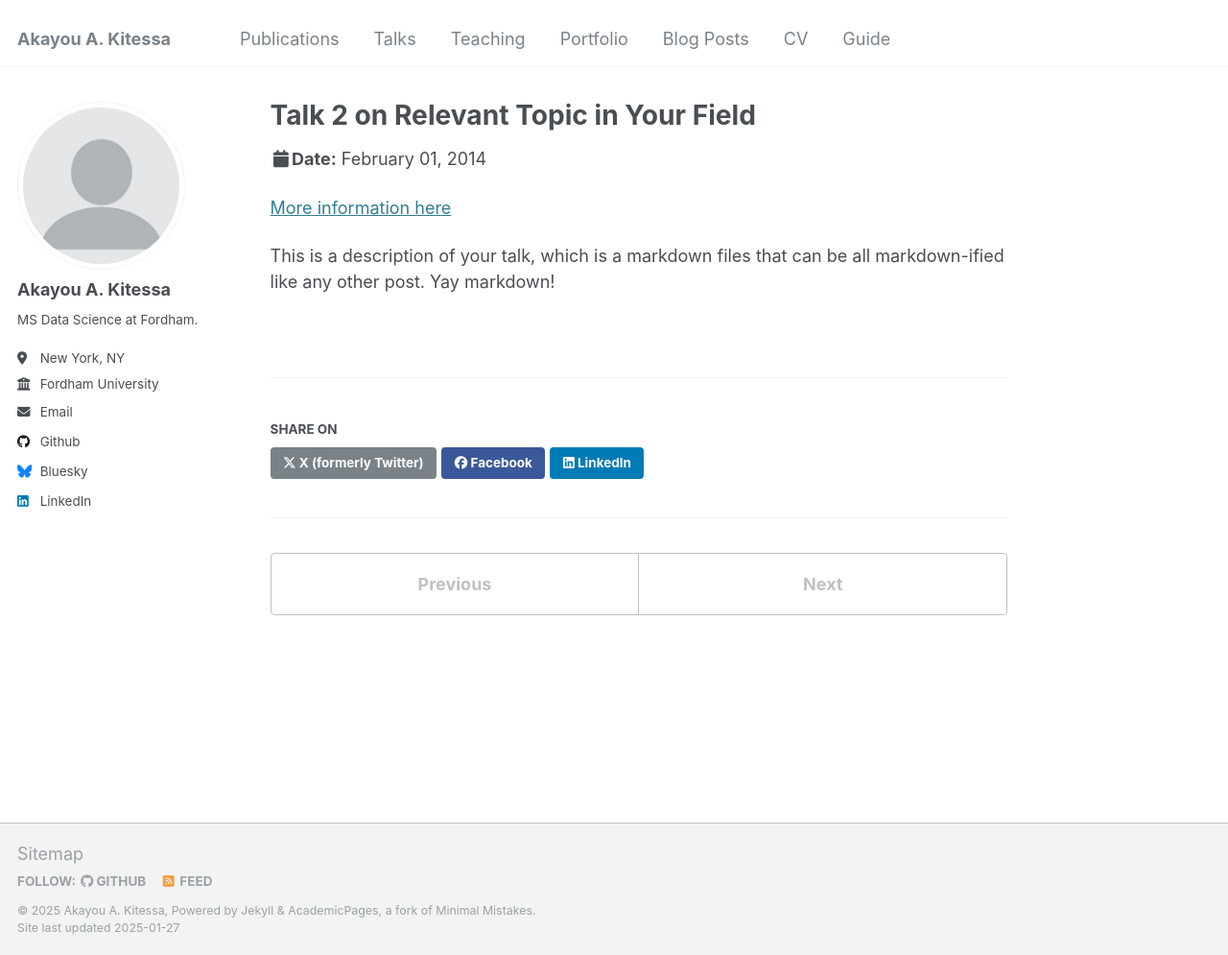
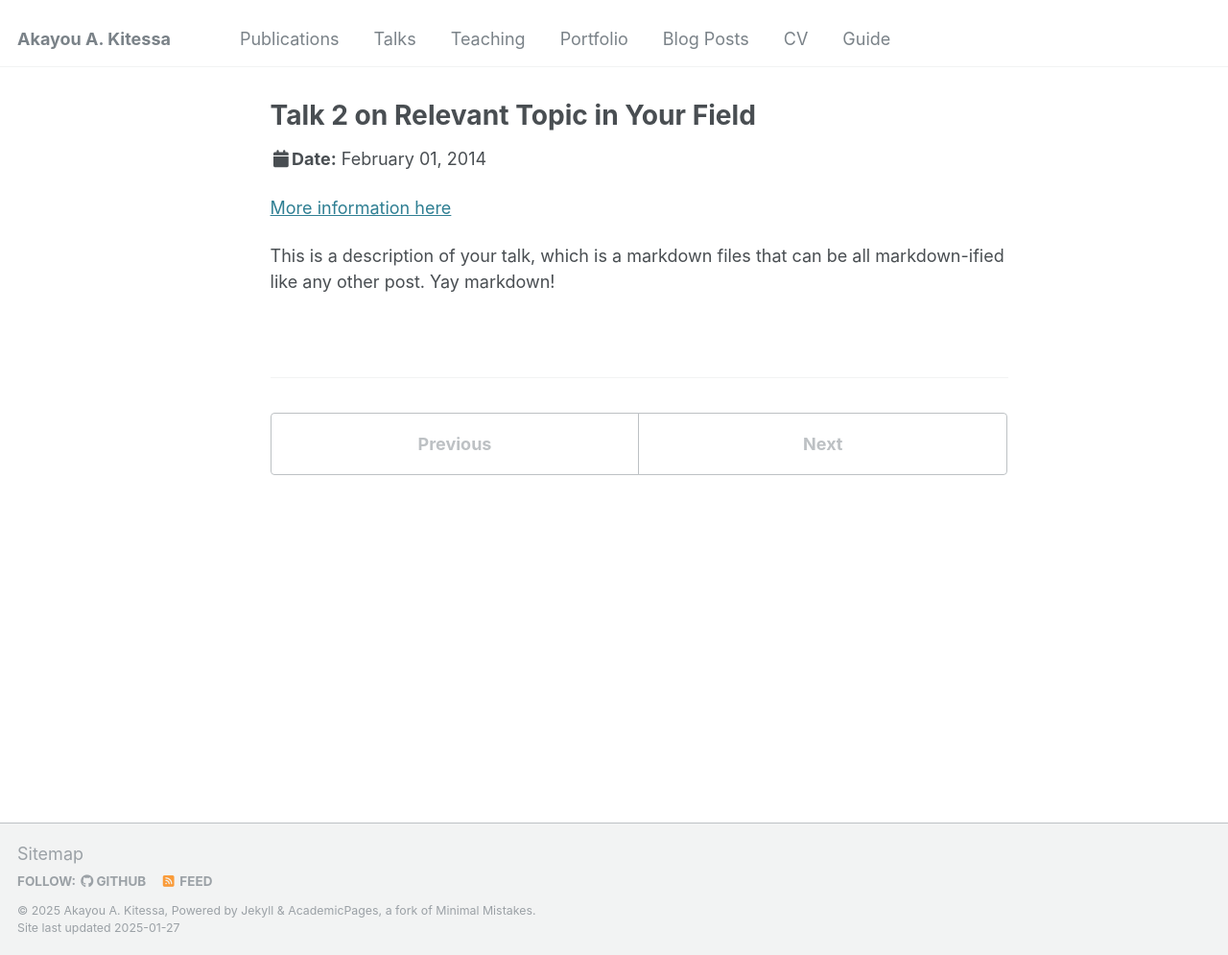
Before and after one commit to akuadane/akuadane.github.io, a Jekyll site: the page built from _talks/2014-02-01-talk-2.md, in a window 1280 px wide and 995 px high. Shown: the whole window at 96% size. Built offline with Jekyll 4.4.1, drawn with Linux system fonts in a browser that asks for light colours; part of the change alters nothing that is shown.

Commit message:
toggle talks

```diff
--- a/_config.yml
+++ b/_config.yml
@@ -49,7 +49,7 @@ author:
   stackoverflow    : # User number or user number and name (i.e., use "1" or "1/jeff-atwood")
 
   # Social media
-  bluesky          : "bsky.app" # Replace this with you Bluesky username
+  bluesky          : #"bsky.app" # Replace this with you Bluesky username
   facebook         : # Username
   flickr           : # Username
   foursquare       : # Username
@@ -279,8 +279,8 @@ defaults:
       type: talks
     values:
       layout: talk
-      author_profile: true
-      share: true
+      author_profile: false
+      share: false
 
 
 # Sass/SCSS
```
